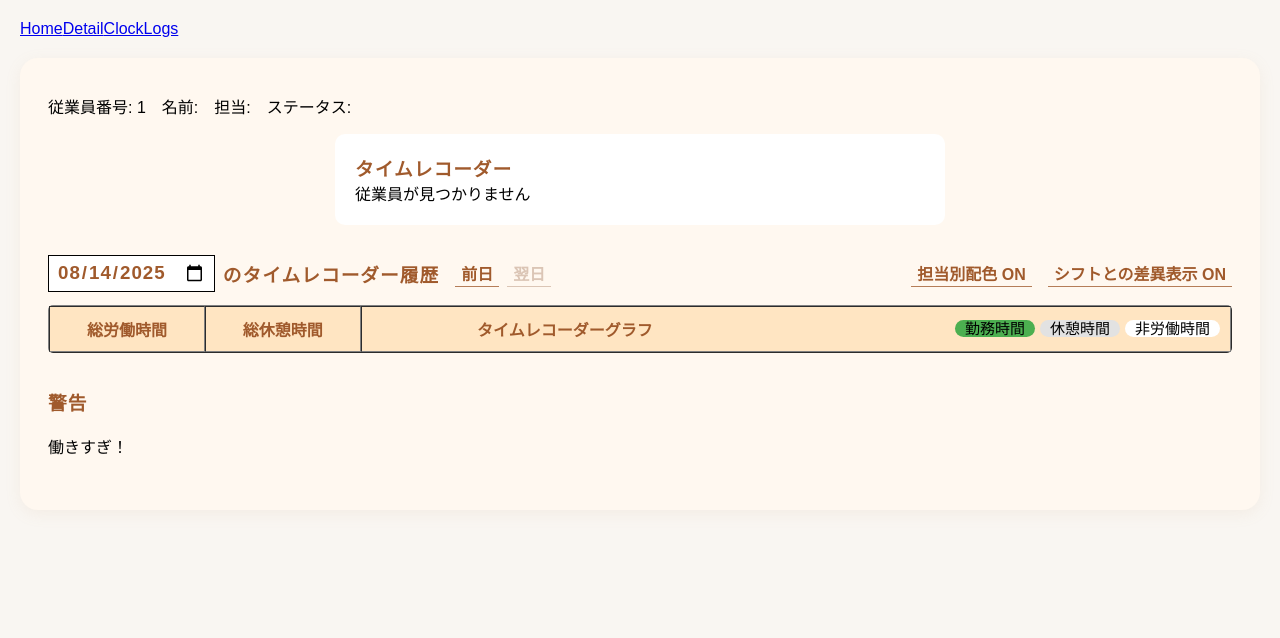
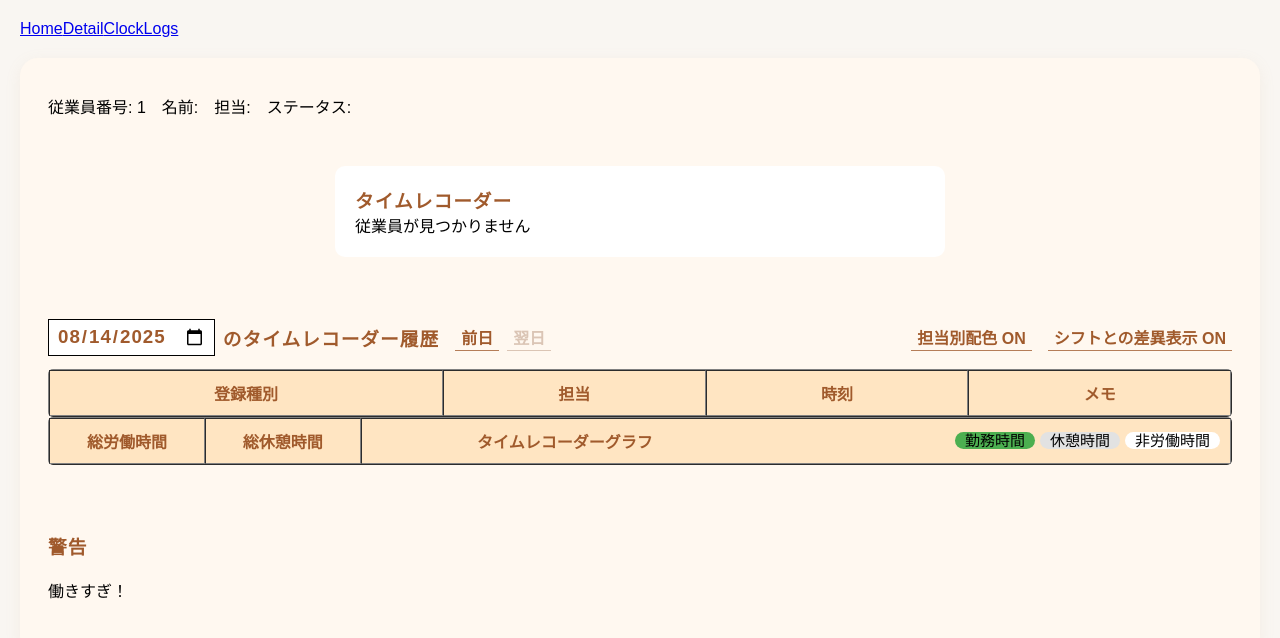
Before and after one commit to megumi-seki/brush-up-challenge, a React (Vite) app: page /detail/1/1 in a window 1280 px wide. Shown: the top 638 px of the page. Built offline with nearby package versions, Linux system fonts and the light colour scheme.

Commit message:
feature:show detailed data with graph

```diff
--- a/src/components/TimeRecorderForm.tsx
+++ b/src/components/TimeRecorderForm.tsx
@@ -29,6 +29,14 @@ const getLastRole = (empId: string): string | null => {
   if (records.length === 0) return null;
   return records[records.length - 1].role;
 };
+
+export const defaultTypeOptions = [
+  { value: "clock_in", label: "出勤" },
+  { value: "clock_out", label: "退勤" },
+  { value: "break_begin", label: "休憩開始" },
+  { value: "break_end", label: "休憩終了" },
+  { value: "role_change", label: "担当切替" },
+];
 
 const getTypeOptions = (lastType: string | null) => {
   switch (lastType) {
--- a/src/pages/Detail.tsx
+++ b/src/pages/Detail.tsx
@@ -1,16 +1,21 @@
 import { useEffect, useState } from "react";
 import { useParams } from "react-router-dom";
-import TimeRecorderForm from "../components/TimeRecorderForm";
-import type { Employee } from "../types";
+import TimeRecorderForm, {
+  defaultRoleOptions,
+  defaultTypeOptions,
+} from "../components/TimeRecorderForm";
+import type { Employee, TimeRecorderType } from "../types";
 import ClockLogTableTitle from "../components/ClockLogTableTitle";
 import ClockLogTable from "../components/ClockLogTable";
 import getRecordsByDate from "../hooks/getRecordsByDate";
 import groupRecordsById from "../hooks/groupRecordsById";
+import formatDate from "../hooks/formatDate";
+import formatTime from "../hooks/formatTime";
 
 // 別ブランチ feature-detail-page TODO: 個人ページ: タイムレコーダー→〇日のタイムレコーダー履歴（文字 メモも表示）＋ グラフ
 //                                           →シフトとの差異　（優先度高）
 // 1. タイムレコーダー表示　✓
-// 2. グラフの真下に打刻履歴詳細テーブルを追加、noteなど含め（登録種別、担当、メモ、時間、（シフトとの差異））すべて表示→それも日ごとで、選択された日付に対応させるように
+// 2. グラフの真下に打刻履歴詳細テーブルを追加、noteなど含め（登録種別、担当、メモ、時間、（シフトとの差異））すべて表示→それも日ごとで、選択された日付に対応させるように ✓
 // 3. シフトとの差異オンの時に、打刻履歴詳細にも（？？）できれば　getMinutesなどを使って、シフトよりも〇分遅い/早いなど表示できるのでは
 // 4. 新たに打刻された際に、グラフや詳細情報も自動で更新されるようにしたい(useEffect?)
 
@@ -54,8 +59,19 @@ const Detail = () => {
   const groupedRecord = groupRecordsById(filteredRecords);
   console.log(groupedRecord);
 
+  const getLabel = (record: TimeRecorderType, recordType: "type" | "role") => {
+    const defaultOptions =
+      recordType === "type" ? defaultTypeOptions : defaultRoleOptions;
+
+    const label = defaultOptions.find(
+      (option) => option.value === record[recordType]
+    )?.label;
+
+    return label;
+  };
+
   const pageContent = (
-    <div className="container-large">
+    <div className="container-large flex flex-col gap-learge">
       <div className="flex gap-medium">
         <span>従業員番号: {empId}</span>
         <span>名前: {employeee?.name}</span>
@@ -75,6 +91,30 @@ const Detail = () => {
           showDiffs={showDiffs}
           setShowDiffs={setShowDiffs}
         />
+        <table border={1}>
+          <thead>
+            <tr>
+              <th className="home-th">登録種別</th>
+              <th className="home-th">担当</th>
+              <th className="home-th">時刻</th>
+              <th className="home-th">メモ</th>
+            </tr>
+          </thead>
+          <tbody>
+            {filteredRecords.map((record, index) => (
+              <tr key={index}>
+                <td className="home-td">{getLabel(record, "type")}</td>
+                <td className="home-td">
+                  {record.type !== "clock_out" && record.type !== "break_begin"
+                    ? getLabel(record, "role")
+                    : "-"}
+                </td>
+                <td className="home-td">{formatTime(record.datetime)}</td>
+                <td className="home-td">{record.note || "-"}</td>
+              </tr>
+            ))}
+          </tbody>
+        </table>
         <ClockLogTable
           groupedRecords={groupedRecord}
           selectedDateString={selectedDateString}
```
